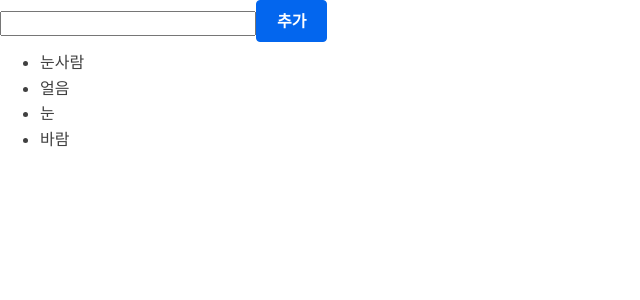
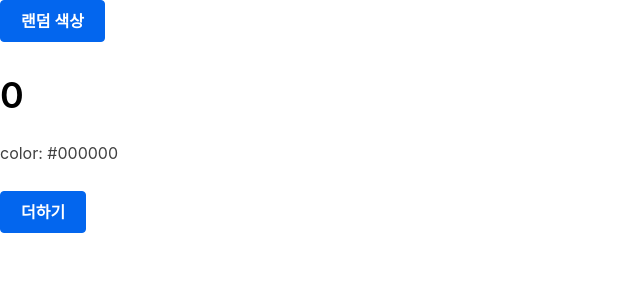
Before and after one commit to jrucl2d/React, a React (Create React App) app in the folder book/chapter2/: page / in a window 1280 px wide. Shown: the top 300 px of the page, without its empty margins (0-640 px from the left). Built offline with nearby package versions, Linux system fonts and the light colour scheme.

Commit message:
LifeCycle studied

```diff
--- a/book/chapter2/src/App.js
+++ b/book/chapter2/src/App.js
@@ -10,8 +10,22 @@
 
 import React, { Component } from "react";
 // import ScrollBox from "./ScrollBox";
-import IteractionSample from "./IterationSample";
+// import IteractionSample from "./IterationSample";
+import LifeCycleSample from "./LifeCycleSample";
+
+function getRandomColor() {
+  return `#${Math.floor(Math.random() * 16777215).toString(16)}`;
+}
+
 class App extends Component {
+  state = {
+    color: "#000000",
+  };
+  handleClick = () => {
+    this.setState({
+      color: getRandomColor(),
+    });
+  };
   render() {
     return (
       // <div>
@@ -20,7 +34,11 @@
       //     맨 밑으로
       //   </button>
       // </div>
-      <IteractionSample />
+      // <IteractionSample />
+      <>
+        <button onClick={this.handleClick}>랜덤 색상</button>
+        <LifeCycleSample color={this.state.color} />
+      </>
     );
   }
 }
--- /dev/null
+++ b/book/chapter2/src/LifeCycleSample.js
@@ -0,0 +1,80 @@
+import React, { Component } from "react";
+
+class LifeCycleSample extends Component {
+  state = {
+    number: 0,
+    color: null,
+  };
+  constructor(props) {
+    super(props);
+    console.log("construnctor");
+  }
+
+  // 부모로부터 받은 color 값을 state에 동기화. 컴포넌트가 마운트 되거나 업데이트 될 때
+  static getDerivedStateFromProps(nextProps, prevState) {
+    console.log("getDerivedStateFromProps");
+    if (nextProps.color !== prevState.color) {
+      return { color: nextProps.color }; // 조건에 따라서 state color을 동기화
+    }
+    return null; // state를 변경할 필요가 없으면 null 반환
+  }
+
+  // 컴포넌트 만들고 첫 렌더링을 마친 후 실행. 이벤트 등록, 비동기 요청, 다른 라이브러리/프레임워크 함수 호출
+  componentDidMount() {
+    console.log("componentDidMount");
+  }
+
+  // 리렌더링을 할지 말지 결정
+  shouldComponentUpdate(nextProps, nextState) {
+    console.log("shouldComponentUpdate ", nextProps, nextState);
+    // 숫자의 마지막 자리가 4면 리렌더링 하지 않음
+    return nextState.number % 10 !== 4;
+  }
+
+  // 컴포넌트를 DOM에서 제거할 때 실행됨
+  componentWillUnmount() {
+    console.log("ComponentWillUnmount");
+  }
+  myRef = null;
+  handleClick = () => {
+    this.setState({
+      number: this.state.number + 1,
+    });
+  };
+
+  // render에서 만들어진 결과물이 브라우저에 실제 반영되기 직전에 호출. 여기의 반환값이 componentDidUpdate의 snapshot에 들어감
+  // DOM에 변화가 생기기 직전 색상 속성을 snapshot 값으로 반환하여 componentDidUpdate에서 조회할 수 있도록 함
+  getSnapshotBeforeUpdate(prevProps, prevState) {
+    console.log("getSnapshotBeforeUpdate");
+    if (prevProps.color !== this.props.color) {
+      return this.myRef.style.color;
+    }
+    return null;
+  }
+
+  // 리렌더링 완료한 후 실행됨
+  componentDidUpdate(prevProps, prevState, snapshot) {
+    console.log("componentDidUpdate", prevProps, prevState);
+    if (snapshot) {
+      console.log("업데이트 되기 직전 색상:", snapshot);
+    }
+  }
+
+  render() {
+    console.log("render");
+    const style = {
+      color: this.props.color,
+    };
+    return (
+      <div>
+        <h1 style={style} ref={(ref) => (this.myRef = ref)}>
+          {this.state.number}
+        </h1>
+        <p>color: {this.state.color}</p>
+        <button onClick={this.handleClick}>더하기</button>
+      </div>
+    );
+  }
+}
+
+export default LifeCycleSample;
```
